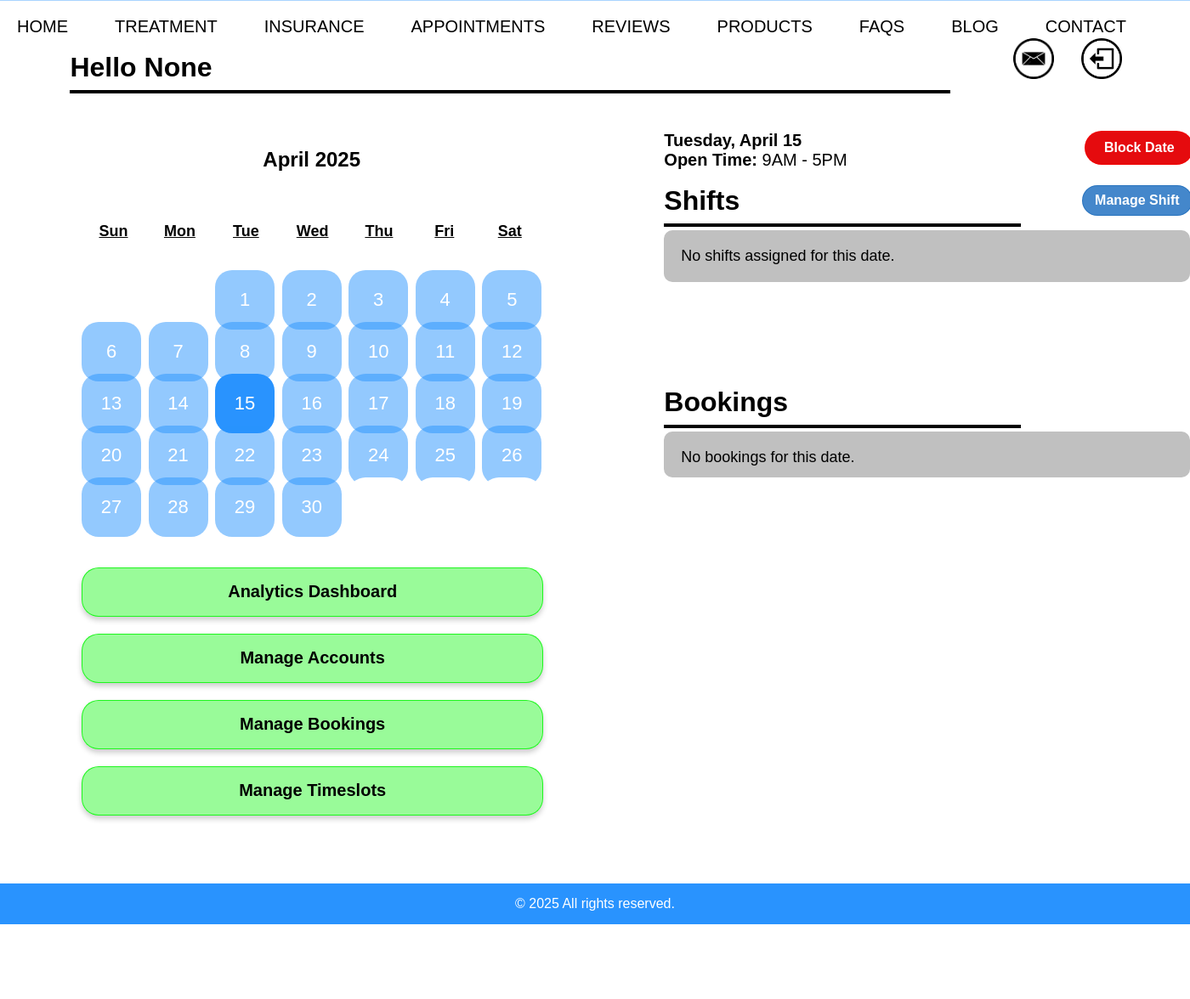
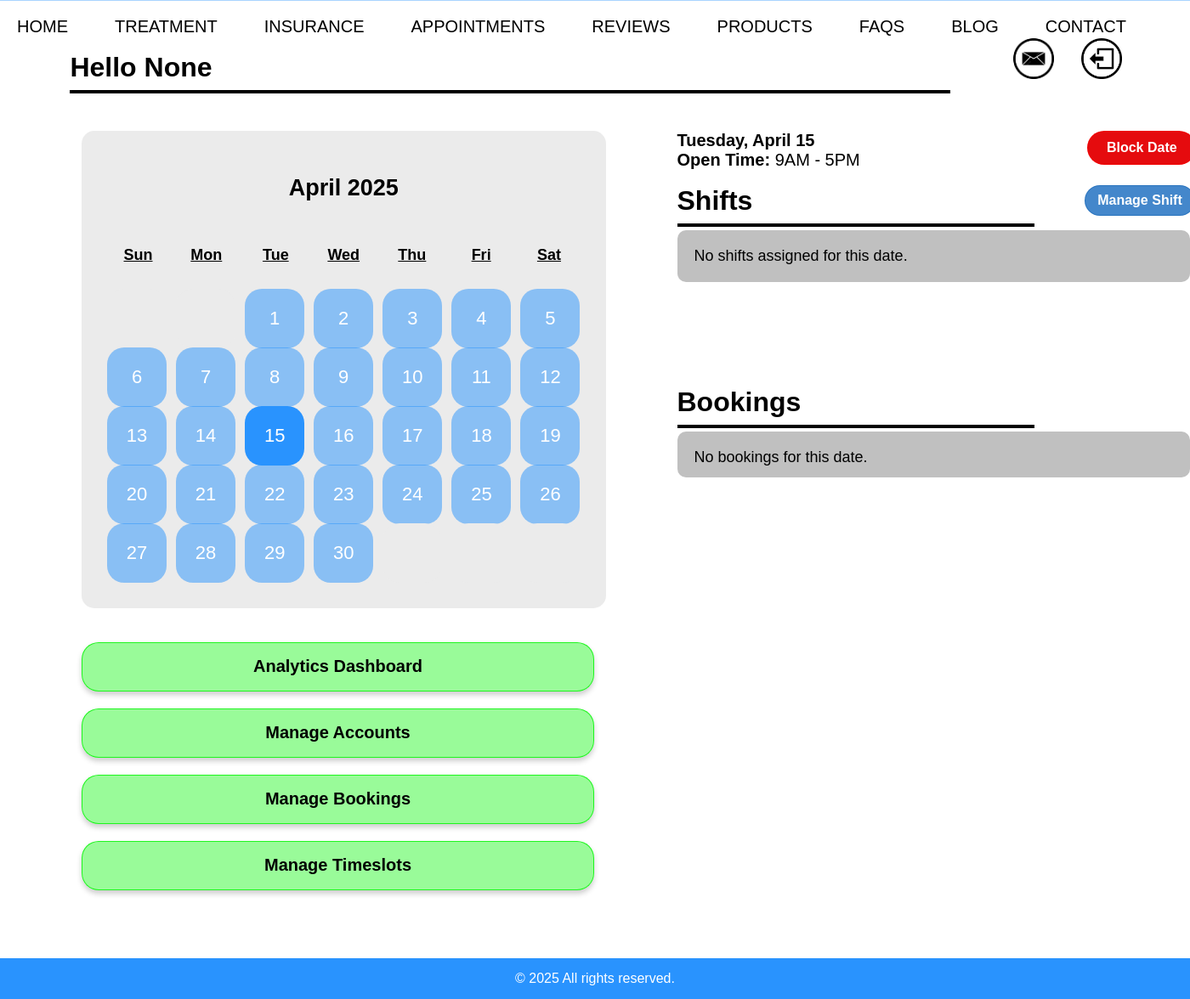
Before and after one commit to SulmanAwan/Lice-Lifters-EasyBook, a Flask app: page /admin/homepage in a window 1400 px wide. Shown: the part 182-1358 px from the top of the page at 85% size. Before the commit the page ends 1270 px from the top, so only its background shows below. Run offline with Flask 3, Linux system fonts and the light colour scheme; data that the repository does not hold is empty.

Commit message:
Updated Calendar Styling
- Updated the css styling for the admin calendar to make the appearance better.

```diff
--- a/admin/static/css/homepage/calendar-button-container/calendar.css
+++ b/admin/static/css/homepage/calendar-button-container/calendar.css
@@ -1,8 +1,9 @@
 .calendar-header {
     display: flex;
     justify-content: center;
-    align-content: center;
-
+    align-items: center;
+    text-align: center;
+    font-size: 18px;
 }
 
 .calendar-weekdays{
@@ -14,14 +15,41 @@
     width: 100%;
 }
 
+#sun{
+    transform: translateX(9px);
+}
+
+#mon{
+    transform: translateX(5.5px);
+}
+
+#tue{
+    transform: translateX(3.25px);
+}
+
+#wed{
+    transform: translateX(-1px);
+}
+
+#thu{
+    transform: translateX(-4.5px);
+}
+
+#fri{
+    transform: translateX(-6px);
+}
+
+#sat{
+    transform: translateX(-9px);
+}
+
 .calendar-weekdays h1{
     font-family: "Delval Galanogrotesque", sans-serif;
     font-size: 18px;
     min-width: 35px;
     text-align: center;
     margin: 0px;
-    padding: 20px;
-
+    padding: 10px;
 
 }
 
@@ -36,7 +64,7 @@
 
 .week{
     display: flex;
-    height: 6vh;
+    height: 7vh;
     justify-content: space-between;
     align-items: center;
     width: 100%;
@@ -85,7 +113,7 @@
 
 
 #empty{
-    background: white;
+    background: #ebebeb;
     pointer-events: none;
     cursor: default;
 }
--- a/admin/static/css/homepage/homepage_containers.css
+++ b/admin/static/css/homepage/homepage_containers.css
@@ -25,7 +25,7 @@
 /* This is the container with the admin buttons */
 .admin-buttons-container {
 
-    width: 100%;
+    width: 108%;
     height: auto;
     flex-wrap: wrap;
     display: flex;
@@ -45,6 +45,12 @@
     flex-direction: column;
     gap: 20px;
     margin-top: 3vh;
+    background-color:#ebebeb;
+    border-radius: 15px;
+    padding: 30px;
+    text-align: center;
+    color: black;
+
 }
 
 /* BIG CONTAINER #2 */
--- a/admin/templates/calendar/admin_calendar.html
+++ b/admin/templates/calendar/admin_calendar.html
@@ -4,13 +4,13 @@
     </div>
 
     <div class="calendar-weekdays">
-        <h1>Sun</h1>
-        <h1>Mon</h1>
-        <h1>Tue</h1>
-        <h1>Wed</h1>
-        <h1>Thu</h1>
-        <h1>Fri</h1>
-        <h1>Sat</h1>
+        <h1 id="sun">Sun</h1>
+        <h1 id="mon">Mon</h1>
+        <h1 id="tue">Tue</h1>
+        <h1 id="wed">Wed</h1>
+        <h1 id="thu">Thu</h1>
+        <h1 id="fri">Fri</h1>
+        <h1 id="sat">Sat</h1>
     </div>
 
     <div class="calendar-days">
```
